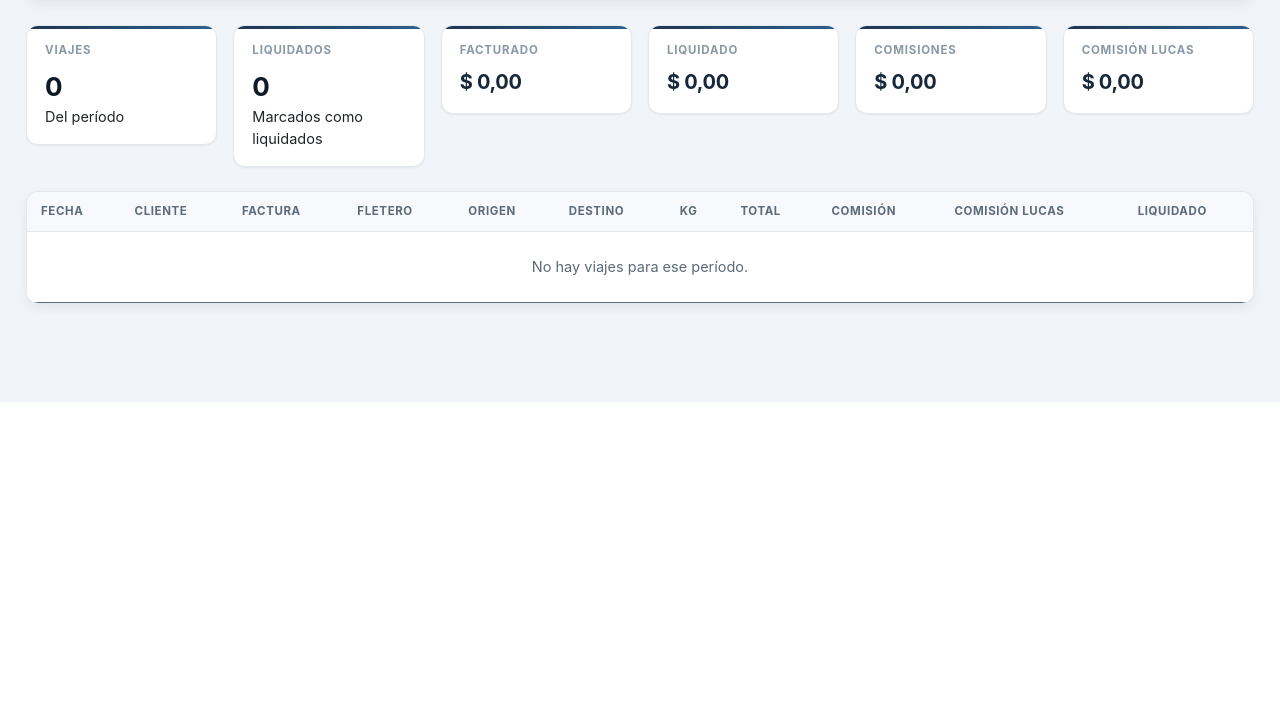
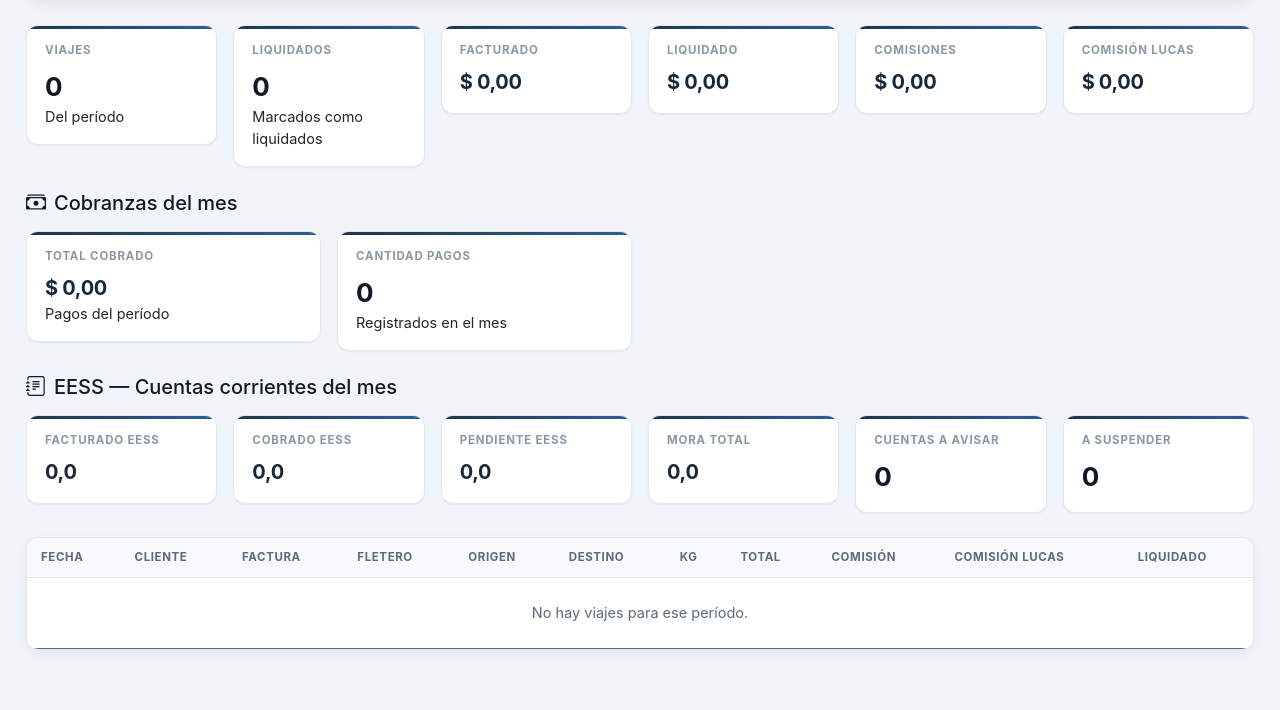
Before and after one commit to Fabiohernang/control-viajes-fusionado-ccc, a Flask app: page /reportes in a window 1280 px wide. Shown: the part 417-1127 px from the top of the page. Before the commit the page ends 819 px from the top, so only its background shows below. Run offline with Flask 3, Linux system fonts and the light colour scheme; the visitor is signed in with stand-in values (Sample User, id 1); data that the repository does not hold is empty.

Commit message:
Update reportes.html

```diff
--- a/templates/reportes.html
+++ b/templates/reportes.html
@@ -107,6 +107,84 @@
 
 </div>
 
+<!-- Cobranzas del mes -->
+<h2 class="h5 mb-3 mt-2" style="color:var(--brand-900)"><i class="bi bi-cash-stack me-2"></i>Cobranzas del mes</h2>
+<div class="row g-3 mb-4">
+  <div class="col-md-3">
+    <div class="card kpi-card kpi-accent-green">
+      <div class="card-body">
+        <div class="kpi-label">Total cobrado</div>
+        <div class="kpi-money">{{ total_cobrado_mes|ars }}</div>
+        <div class="kpi-sub">Pagos del período</div>
+      </div>
+    </div>
+  </div>
+  <div class="col-md-3">
+    <div class="card kpi-card kpi-accent-blue">
+      <div class="card-body">
+        <div class="kpi-label">Cantidad pagos</div>
+        <div class="kpi-value">{{ cantidad_pagos_mes }}</div>
+        <div class="kpi-sub">Registrados en el mes</div>
+      </div>
+    </div>
+  </div>
+</div>
+
+<!-- EESS — Cuentas corrientes -->
+{% if ccc_stats %}
+<h2 class="h5 mb-3 mt-2" style="color:var(--brand-900)"><i class="bi bi-journal-text me-2"></i>EESS — Cuentas corrientes del mes</h2>
+<div class="row g-3 mb-4">
+  <div class="col-md-2">
+    <div class="card kpi-card kpi-accent-blue">
+      <div class="card-body">
+        <div class="kpi-label">Facturado EESS</div>
+        <div class="kpi-money">{{ ccc_stats.facturado | round(2) | string | replace('.', ',') }}</div>
+      </div>
+    </div>
+  </div>
+  <div class="col-md-2">
+    <div class="card kpi-card kpi-accent-green">
+      <div class="card-body">
+        <div class="kpi-label">Cobrado EESS</div>
+        <div class="kpi-money">{{ ccc_stats.cobrado | round(2) | string | replace('.', ',') }}</div>
+      </div>
+    </div>
+  </div>
+  <div class="col-md-2">
+    <div class="card kpi-card kpi-accent-red">
+      <div class="card-body">
+        <div class="kpi-label">Pendiente EESS</div>
+        <div class="kpi-money">{{ ccc_stats.pendiente | round(2) | string | replace('.', ',') }}</div>
+      </div>
+    </div>
+  </div>
+  <div class="col-md-2">
+    <div class="card kpi-card kpi-accent-yellow">
+      <div class="card-body">
+        <div class="kpi-label">Mora total</div>
+        <div class="kpi-money">{{ ccc_stats.mora_total | round(2) | string | replace('.', ',') }}</div>
+      </div>
+    </div>
+  </div>
+  <div class="col-md-2">
+    <div class="card kpi-card kpi-accent-red">
+      <div class="card-body">
+        <div class="kpi-label">Cuentas a avisar</div>
+        <div class="kpi-value">{{ ccc_stats.avisos }}</div>
+      </div>
+    </div>
+  </div>
+  <div class="col-md-2">
+    <div class="card kpi-card kpi-accent-dark">
+      <div class="card-body">
+        <div class="kpi-label">A suspender</div>
+        <div class="kpi-value">{{ ccc_stats.suspendibles }}</div>
+      </div>
+    </div>
+  </div>
+</div>
+{% endif %}
+
 <div class="card shadow-sm app-card">
   <div class="card-body p-0">
     <div class="table-responsive">
```
